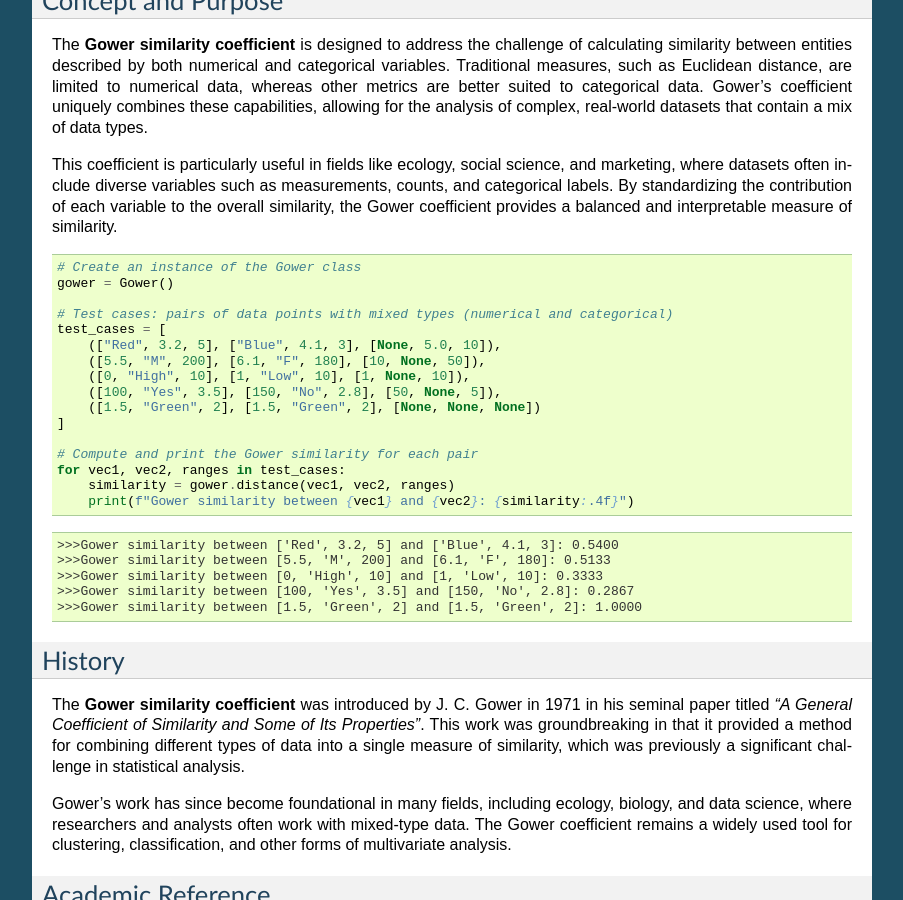
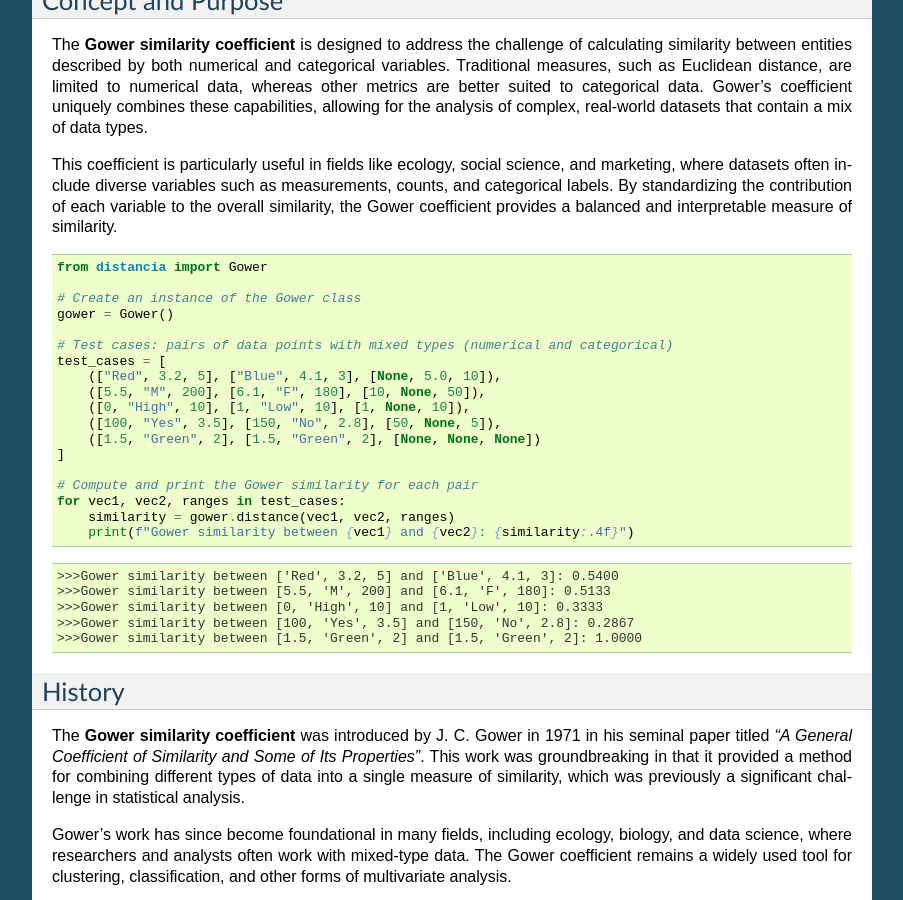
Before and after one commit to ym001/distancia, a Sphinx documentation site: the page built from docs/Gower.rst, in a window 1280 px wide and 900 px high, scrolled down 896 px. Shown: the whole window, without its empty margins (198-1101 px from the left). Built offline with Sphinx 7.4.7, drawn with Linux system fonts in a browser that asks for light colours; pages that are not in the unit, such as notebooks, are missing from menus.

Commit message:
Update Gower.rst

```diff
--- a/docs/Gower.rst
+++ b/docs/Gower.rst
@@ -52,6 +52,8 @@ This coefficient is particularly useful in fields like ecology, social science,
 
 .. code-block:: python
 
+        from distancia import Gower
+
         # Create an instance of the Gower class
         gower = Gower()
 
```
